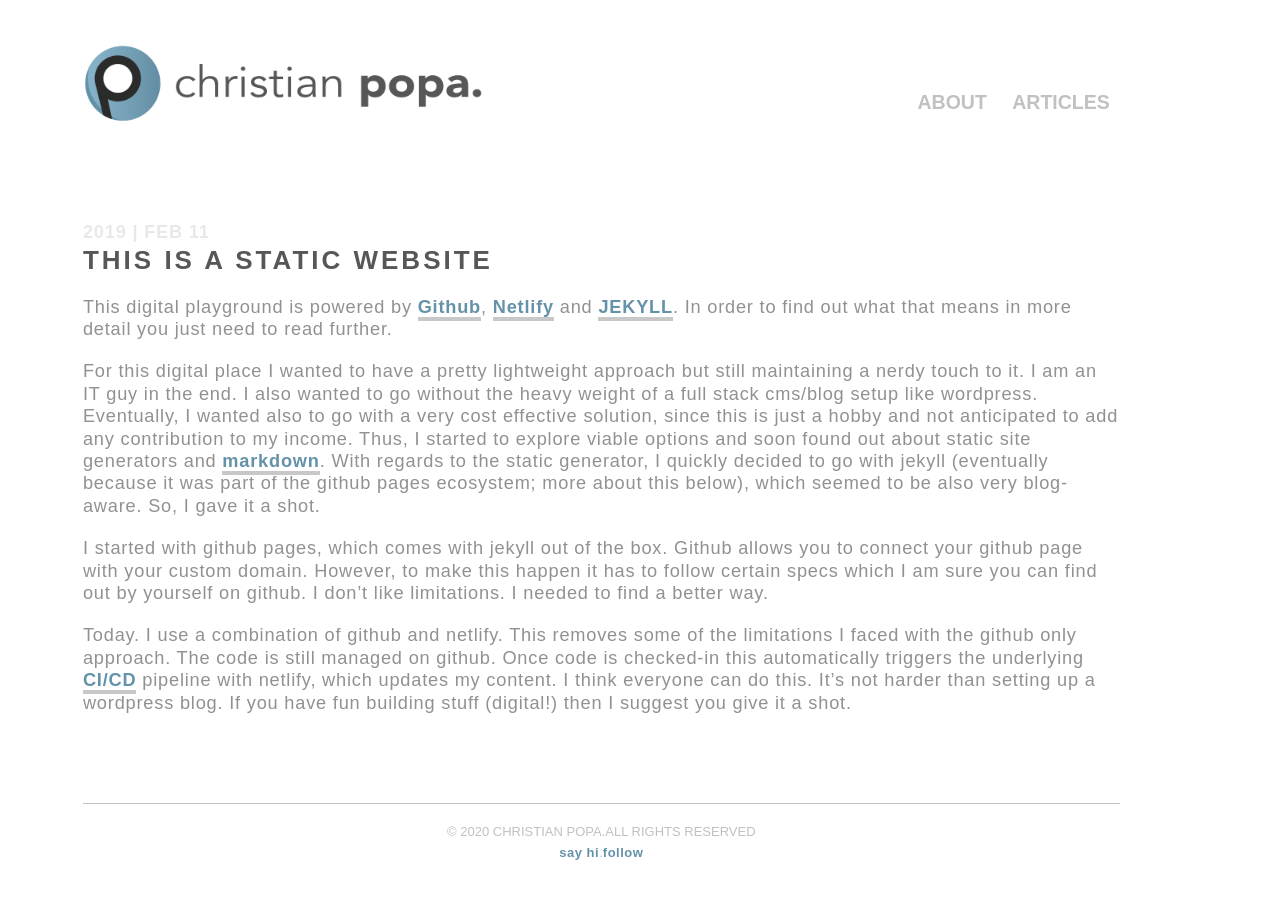
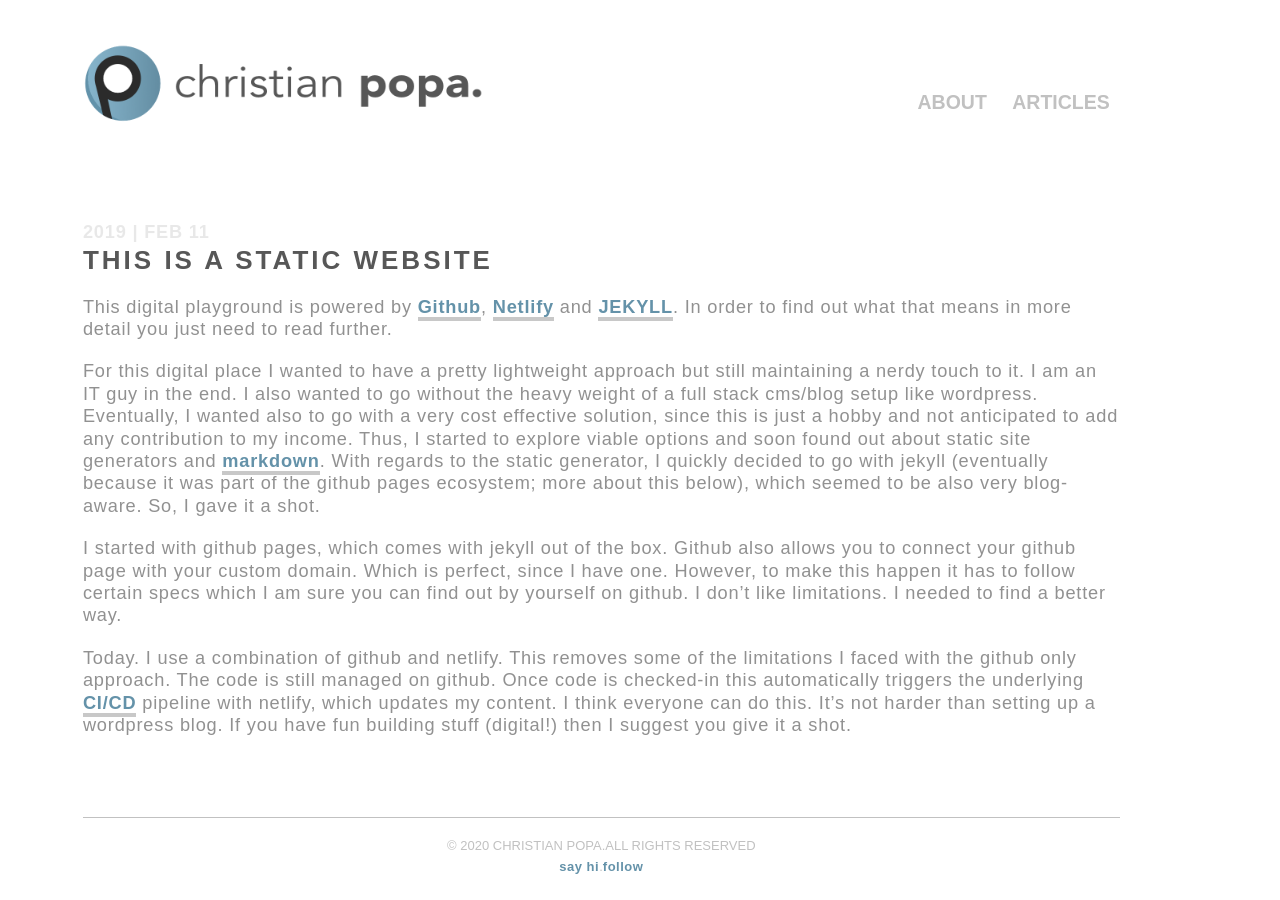
Before and after one commit to cristego/cristego.github.io, a Jekyll site: the page built from _posts/2019-02-11-This is a static website.md, in a window 1280 px wide. Built offline with Jekyll 4.4.1, drawn with Linux system fonts in a browser that asks for light colours.

Commit message:
CP update

```diff
--- a/_posts/2019-02-11-This is a static website.md
+++ b/_posts/2019-02-11-This is a static website.md
@@ -11,7 +11,7 @@
 
 For this digital place I wanted to have a pretty lightweight approach but still maintaining a nerdy touch to it. I am an IT guy in the end. I also wanted to go without the heavy weight of a full stack cms/blog setup like wordpress. Eventually, I wanted also to go with a very cost effective solution, since this is just a hobby and not anticipated to add any contribution to my income. Thus, I started to explore viable options and soon found out about static site generators and [markdown](https://daringfireball.net/projects/markdown/). With regards to the static generator, I quickly decided to go with jekyll (eventually because it was part of the github pages ecosystem; more about this below), which seemed to be also very blog-aware. So, I gave it a shot.
 
-I started with github pages, which comes with jekyll out of the box. Github allows you to connect your github page with your custom domain. However, to make this happen it has to follow certain specs which I am sure you can find out by yourself on github. I don’t like limitations. I needed to find a better way.
+I started with github pages, which comes with jekyll out of the box. Github also allows you to connect your github page with your custom domain. Which is perfect, since I have one. However, to make this happen it has to follow certain specs which I am sure you can find out by yourself on github. I don’t like limitations. I needed to find a better way.
 
 Today. I use a combination of github and netlify. This removes some of the limitations I faced with the github only approach. The code is still managed on github. Once code is checked-in this automatically triggers the underlying [CI/CD](https://en.wikipedia.org/wiki/CI/CD) pipeline with netlify, which updates my content.
 I think everyone can do this. It’s not harder than setting up a wordpress blog. If you have fun building stuff (digital!) then I suggest you give it a shot.
```
